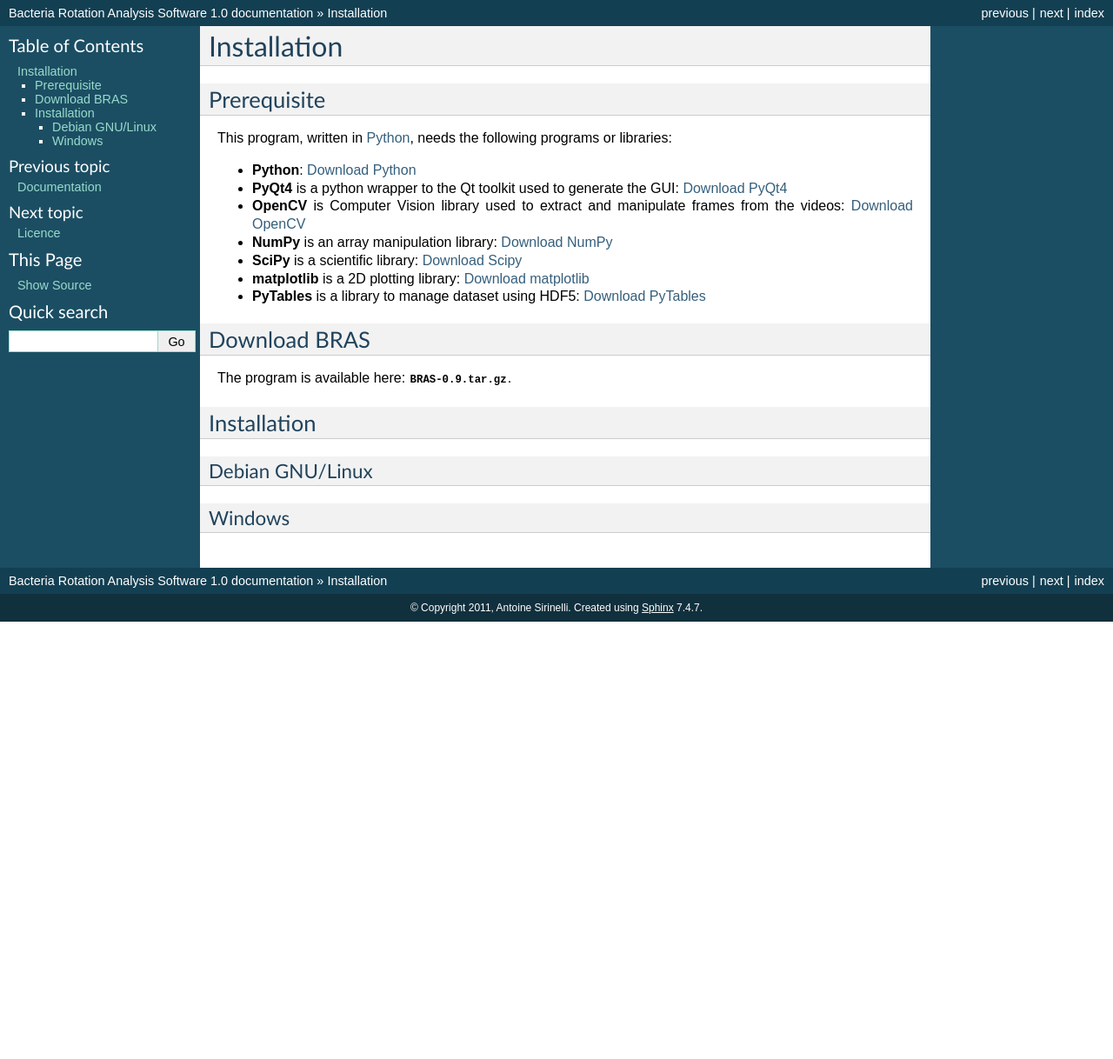
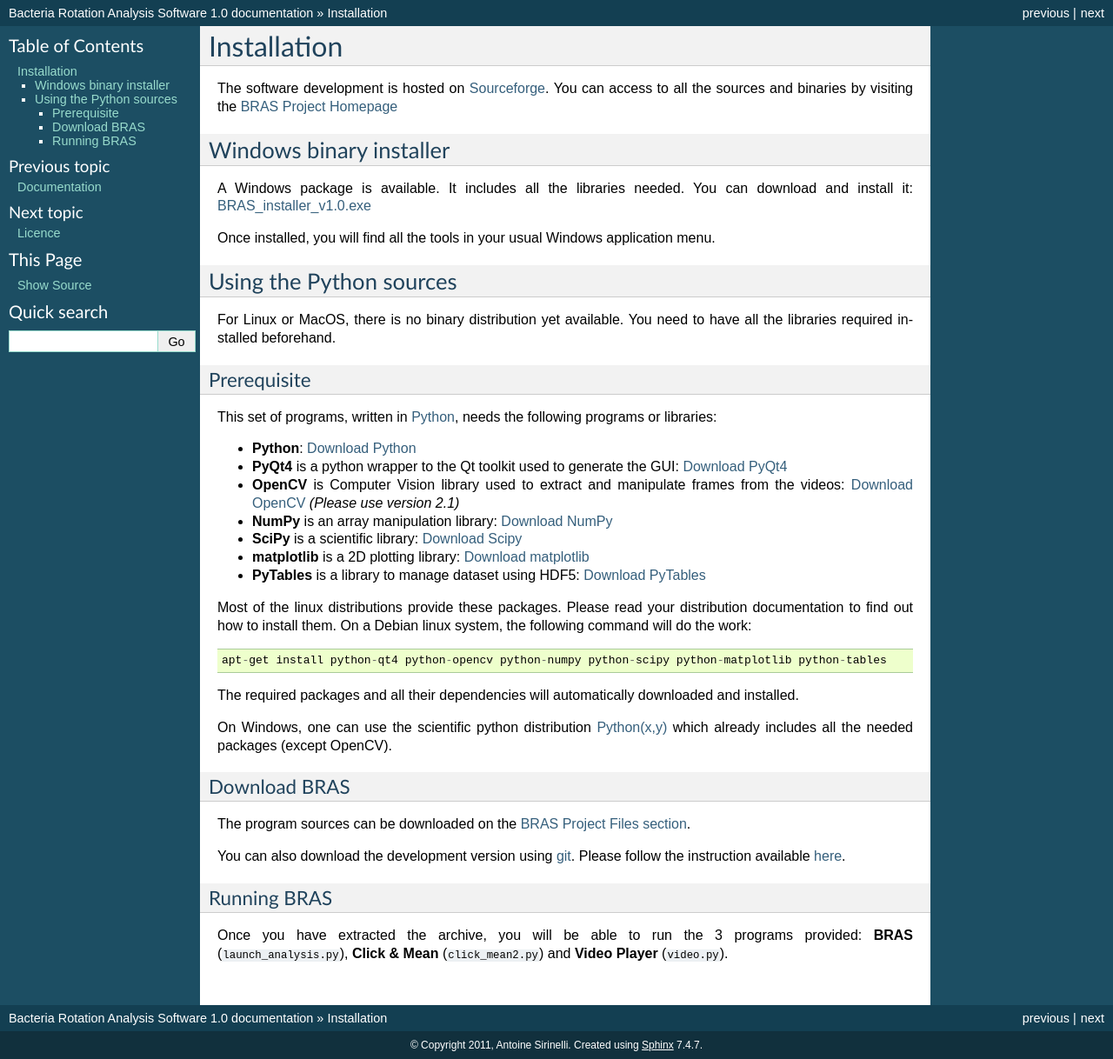
Before and after one commit to asirinelli/bras, a Sphinx documentation site: the page built from doc/download.rst, in a window 1280 px wide. Shown: the whole page at 87% size. Built offline with Sphinx 7.4.7, drawn with Linux system fonts in a browser that asks for light colours; formulas are drawn with MathJax 3; before the commit the page ends 900 px from its top, so only the background shows below that.

Commit message:
Documentation: Installation done. Click & mean missing.

```diff
--- a/doc/conf.py
+++ b/doc/conf.py
@@ -138,10 +138,10 @@ html_static_path = ['_static']
 #html_additional_pages = {}
 
 # If false, no module index is generated.
-#html_use_modindex = True
+html_use_modindex = False
 
 # If false, no index is generated.
-#html_use_index = True
+html_use_index = False
 
 # If true, the index is split into individual pages for each letter.
 #html_split_index = False
--- a/doc/documentation.rst
+++ b/doc/documentation.rst
@@ -80,7 +80,7 @@ directory:
   overlayed.
 * The first analysis **plots** displayed at the end of the processing.
 
-**HDF5** files can be opened by most of the data processing softwares
+**HDF5** files can be opened by most of the data processing software
 or languages: Python (using `PyTables`_ or `h5py`_), `R`_, `Octave`_,
 `Matlab`_, IDL, LabView, `Mathematica`_... This file is used by *Click
 & Mean* for the subsequent analysis.
--- a/doc/download.rst
+++ b/doc/download.rst
@@ -2,11 +2,31 @@
  Installation
 ==============
 
+The software development is hosted on `Sourceforge`_. You can access
+to all the sources and binaries by visiting the `BRAS Project Homepage`_
+
+
+Windows binary installer
+========================
+
+A Windows package is available. It includes all the libraries
+needed. You can download and install it: `BRAS_installer_v1.0.exe
+<http://sourceforge.net/projects/bras/files/BRAS%201.0/BRAS_installer_v1.0.exe/download>`_
+
+Once installed, you will find all the tools in your usual Windows
+application menu.
+
+Using the Python sources
+========================
+
+For Linux or MacOS, there is no binary distribution yet available. You
+need to have all the libraries required installed beforehand.
+
 Prerequisite
-============
+------------
 
-This program, written in `Python <http://www.python.org>`_, needs the
-following programs or libraries:
+This set of programs, written in `Python <http://www.python.org>`_,
+needs the following programs or libraries:
 
 * **Python**: `Download Python <http://www.python.org/download/>`_
 * **PyQt4** is a python wrapper to the Qt toolkit used to generate the
@@ -14,7 +34,7 @@ following programs or libraries:
   <http://www.riverbankcomputing.co.uk/software/pyqt/download>`_
 * **OpenCV** is Computer Vision library used to extract and manipulate
   frames from the videos: `Download OpenCV
-  <http://opencv.willowgarage.com/wiki/>`_
+  <http://opencv.willowgarage.com/wiki/>`_ *(Please use version 2.1)*
 * **NumPy** is an array manipulation library: `Download NumPy
   <http://www.scipy.org/Download>`_
 * **SciPy** is a scientific library: `Download Scipy
@@ -24,22 +44,39 @@ following programs or libraries:
 * **PyTables** is a library to manage dataset using HDF5: `Download
   PyTables <http://www.pytables.org/moin/Downloads>`_
 
+Most of the linux distributions provide these packages. Please read
+your distribution documentation to find out how to install them. On a
+Debian linux system, the following command will do the work::
+
+  apt-get install python-qt4 python-opencv python-numpy python-scipy python-matplotlib python-tables
+
+The required packages and all their dependencies will automatically
+downloaded and installed.
+
+On Windows, one can use the scientific python distribution
+`Python(x,y) <http://www.pythonxy.com/>`_ which already includes all
+the needed packages (except OpenCV).
+
 Download BRAS
-=============
+-------------
 
-The program is available here: :download:`BRAS-0.9.tar.gz <../BRAS-0.9.tar.gz>`.
+The program sources can be downloaded on the `BRAS Project Files
+section <http://sourceforge.net/projects/bras/files/>`_.
 
-Installation
-============
+You can also download the development version using `git`_. Please
+follow the instruction available `here
+<http://sourceforge.net/scm/?type=git&group_id=518962>`_.
 
-Debian GNU/Linux
-----------------
+Running BRAS
+------------
 
-Windows
--------
+Once you have extracted the archive, you will be able to run the 3
+programs provided: **BRAS** (``launch_analysis.py``), **Click & Mean**
+(``click_mean2.py``) and **Video Player** (``video.py``).
 
-
-
+.. _`Sourceforge`: http://sourceforge.net/
+.. _`BRAS Project Homepage`: http://sourceforge.net/projects/bras/
+.. _`git`: http://git-scm.com/
 ..
    Local Variables:
    mode: rst
--- a/doc/intro.rst
+++ b/doc/intro.rst
@@ -12,7 +12,7 @@ This software distribution is composed of three distinct programs:
 
 * **Video Player**: A frame by frame video player.
 
-These softwares have been written in Python using free softwares by
+These software have been written in Python using free software by
 `Antoine Sirinelli`_ for the `Oxford Centre for Integrative Systems
 Biology`_. They have been used in the following publications:
 
```
Also changed, not shown: other parts of doc/documentation.rst (+1 -1 lines).
